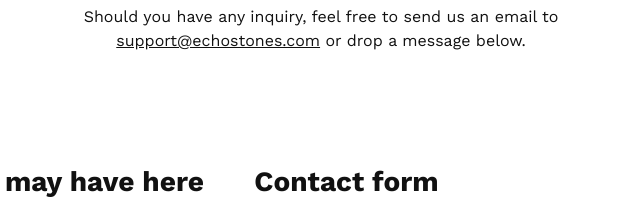
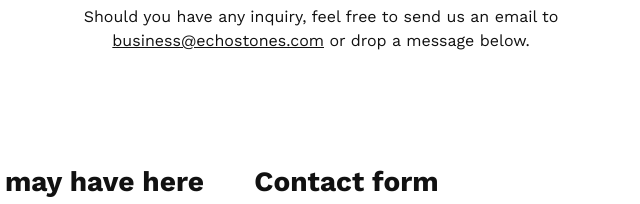
Before and after one commit to mashaikh2900/B2B-projectg, a plain HTML site: page contact.html in a window 1280 px wide. Shown: the part 424-628 px from the top of the page, 319-959 px from the left. Drawn offline with nearby package versions, Linux system fonts and the light colour scheme.

Commit message:
Update contact.html

```diff
--- a/contact.html
+++ b/contact.html
@@ -133,7 +133,7 @@
           <div class="col-lg-6 offset-md-3 mt-3" data-aos="fade-up">
             <div class="section-header text-center">
               <h1 class=" txt-fx slide-up lh-1 display-1">Contact us</h1>
-              <p>Should you have any inquiry, feel free to send us an email to <a href="mailto:support@echostones.com">support@echostones.com</a> or drop a message below.</p>
+              <p>Should you have any inquiry, feel free to send us an email to <a href="mailto:business@echostones.com">business@echostones.com</a> or drop a message below.</p>
             </div><!--section-header-->
           </div>
         </div>
```
